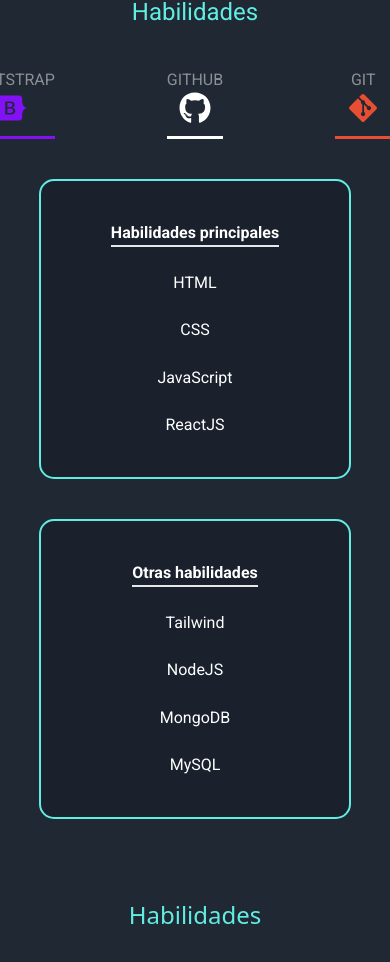
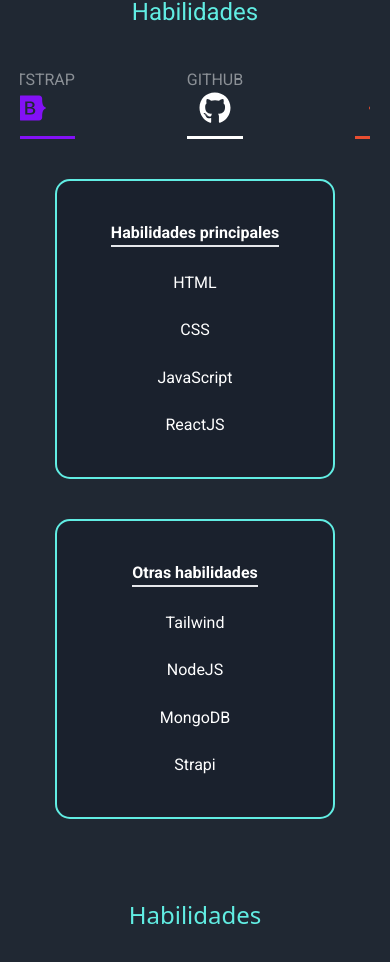
Before and after one commit to manuimfeld/portfolio-2023, a React (Vite) app: page / in a window 390 px wide. Shown: the part 1672-2634 px from the top of the page. Built offline with nearby package versions, Linux system fonts and the light colour scheme.

Commit message:
Change skills and css

```diff
--- a/src/components/Skills.jsx
+++ b/src/components/Skills.jsx
@@ -27,7 +27,7 @@ const Skills = () => {
   return (
     <section
       id="skills"
-      className="font-[Roboto] bg-[#202833] mx-auto min-h-[calc(100vh_-_60px)] lg:px-[40px]"
+      className="font-[Roboto] bg-[#202833] mx-auto min-h-[calc(100vh_-_60px)] px-[20px] md:px-[40px]"
     >
       <h2 className="text-color-primary mx-auto w-fit text-2xl pt-10">
         Habilidades
@@ -49,7 +49,7 @@ const Skills = () => {
           ))}
         </Marquee>
       </ul>
-      <div className="font-[Roboto] w-full h-full flex flex-wrap justify-around items-center sm:items-start sm:mt-10">
+      <div className="font-[Roboto] w-full h-full flex flex-wrap justify-center sm:justify-between items-center sm:items-start sm:mt-10">
         <motion.article
           whileHover={{ scale: 1.1 }}
           className="text-text-primary border-2 border-color-primary flex flex-col h-[300px] justify-between items-center w-[80%] sm:w-[40%] my-10 bg-color-bg-third rounded-[15px] py-10"
@@ -68,7 +68,7 @@ const Skills = () => {
           <p>Tailwind</p>
           <p>NodeJS</p>
           <p>MongoDB</p>
-          <p>MySQL</p>
+          <p>Strapi</p>
         </motion.article>
       </div>
     </section>
```
